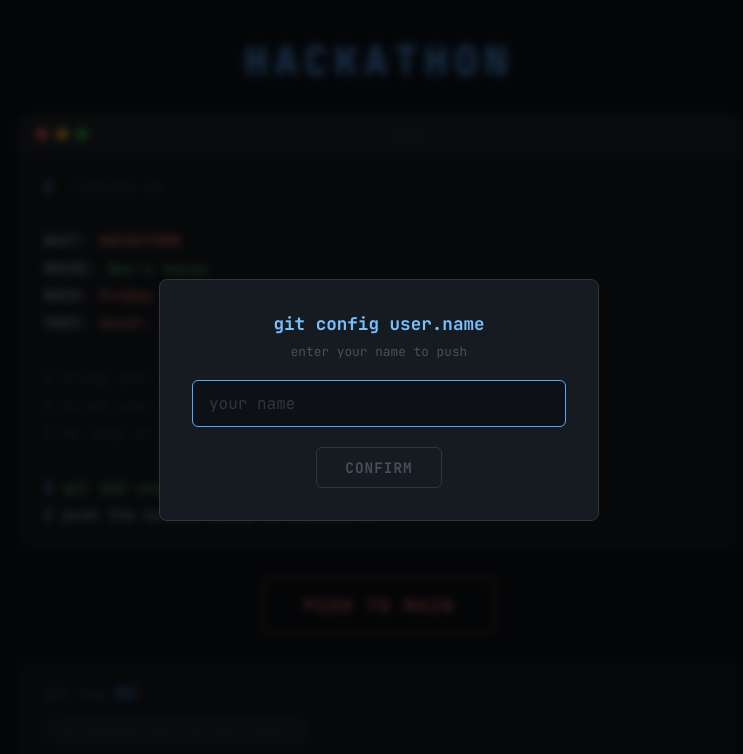
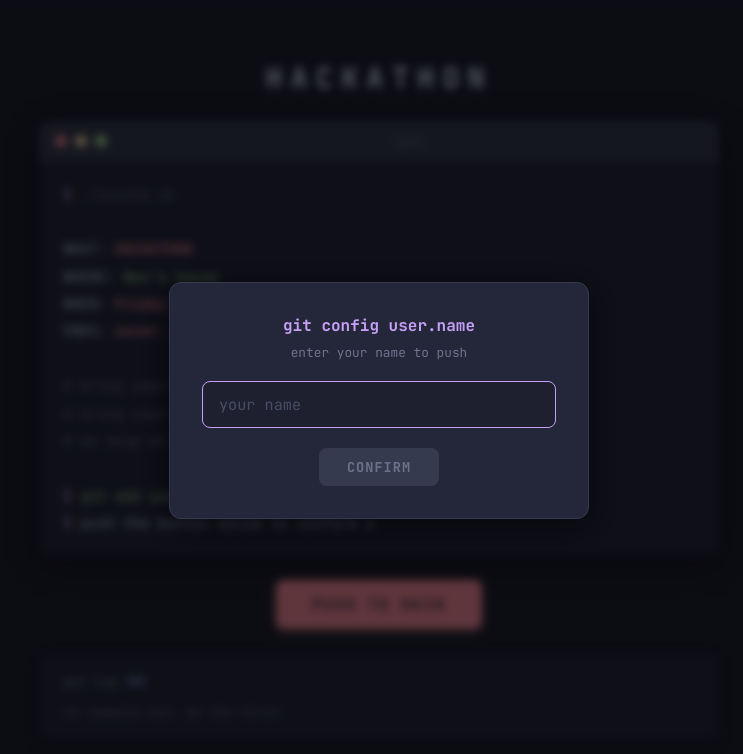
Before and after one commit to justvibes99/hackathon-invite, a website: page public/index.html in a window 1280 px wide. Both pictures are taken after a click on the button "PUSH TO MAIN". Shown: the whole page, without its empty margins (261-1004 px from the left). Drawn offline with Linux system fonts and the light colour scheme; no server answers.

Commit message:
restyle to catppuccin macchiato / ghostty look
Co-Authored-By: Claude Opus 4.5 <noreply@anthropic.com>

```diff
--- a/public/index.html
+++ b/public/index.html
@@ -10,7 +10,7 @@
     * { margin: 0; padding: 0; box-sizing: border-box; }
 
     body {
-      background: #0d1117;
+      background: #1e2030;
       min-height: 100vh;
       display: flex;
       flex-direction: column;
@@ -18,37 +18,34 @@
       justify-content: center;
       font-family: 'JetBrains Mono', monospace;
       padding: 24px;
-      gap: 28px;
-      color: #c9d1d9;
+      gap: 24px;
+      color: #cad3f5;
     }
 
     h1 {
-      font-family: 'JetBrains Mono', monospace;
-      font-size: 2.5rem;
+      font-size: 1.8rem;
       font-weight: 700;
+      letter-spacing: 8px;
+      color: #cad3f5;
+      text-align: center;
       text-transform: uppercase;
-      letter-spacing: 6px;
-      color: #58a6ff;
-      text-align: center;
-      text-shadow: 0 0 20px rgba(88, 166, 255, 0.3);
     }
 
     .terminal {
       width: 100%;
-      max-width: 720px;
-      background: #161b22;
-      border: 1px solid #30363d;
-      border-radius: 8px;
+      max-width: 680px;
+      background: #24273a;
+      border-radius: 12px;
       overflow: hidden;
+      box-shadow: 0 8px 32px rgba(0, 0, 0, 0.4);
     }
 
     .terminal-bar {
-      background: #21262d;
-      padding: 10px 16px;
+      background: #363a4f;
+      padding: 12px 16px;
       display: flex;
       align-items: center;
       gap: 8px;
-      border-bottom: 1px solid #30363d;
     }
 
     .terminal-dot {
@@ -56,14 +53,13 @@
       height: 12px;
       border-radius: 50%;
     }
-    .terminal-dot.red { background: #ff5f56; }
-    .terminal-dot.yellow { background: #ffbd2e; }
-    .terminal-dot.green { background: #27c93f; }
+    .terminal-dot.red { background: #ed8796; }
+    .terminal-dot.yellow { background: #eed49f; }
+    .terminal-dot.green { background: #a6da95; }
 
     .terminal-title {
-      color: #484f58;
+      color: #6e738d;
       font-size: 0.75rem;
-      letter-spacing: 1px;
       margin-left: auto;
       margin-right: auto;
     }
@@ -71,22 +67,22 @@
     .terminal-body {
       padding: 20px 24px;
       min-height: 300px;
-      color: #7ee787;
-      font-size: 0.95rem;
-      line-height: 1.8;
+      color: #cad3f5;
+      font-size: 0.9rem;
+      line-height: 1.9;
     }
 
-    .terminal-body .prompt { color: #79c0ff; }
-    .terminal-body .comment { color: #484f58; }
-    .terminal-body .highlight { color: #ff7b72; font-weight: 700; }
-    .terminal-body .accent { color: #7ee787; }
-    .terminal-body .white { color: #c9d1d9; }
+    .terminal-body .prompt { color: #c6a0f6; }
+    .terminal-body .comment { color: #6e738d; }
+    .terminal-body .highlight { color: #ed8796; font-weight: 700; }
+    .terminal-body .accent { color: #a6da95; }
+    .terminal-body .white { color: #cad3f5; }
 
     .cursor {
       display: inline-block;
       width: 8px;
-      height: 1.15em;
-      background: #58a6ff;
+      height: 1.1em;
+      background: #cad3f5;
       vertical-align: text-bottom;
       animation: blink 1s step-end infinite;
     }
@@ -99,41 +95,44 @@
     .line.visible { display: block; }
 
     .push-btn {
-      background: transparent;
-      color: #ff7b72;
-      border: 1px solid #ff7b72;
-      border-radius: 6px;
-      padding: 16px 40px;
+      background: #ed8796;
+      color: #24273a;
+      border: none;
+      border-radius: 8px;
+      padding: 14px 36px;
       font-family: 'JetBrains Mono', monospace;
-      font-size: 1.1rem;
+      font-size: 0.95rem;
       font-weight: 700;
       text-transform: uppercase;
       letter-spacing: 2px;
       cursor: pointer;
-      transition: all 0.2s ease;
+      transition: all 0.15s ease;
+      box-shadow: 0 4px 12px rgba(237, 135, 150, 0.25);
     }
 
     .push-btn:hover:not(:disabled) {
-      background: #ff7b72;
-      color: #0d1117;
-      box-shadow: 0 0 20px rgba(255, 123, 114, 0.3);
+      background: #ee99a0;
+      box-shadow: 0 4px 20px rgba(237, 135, 150, 0.4);
+      transform: translateY(-1px);
     }
 
     .push-btn:active:not(:disabled) {
-      transform: scale(0.97);
+      transform: translateY(1px);
+      box-shadow: 0 2px 8px rgba(237, 135, 150, 0.2);
     }
 
     .push-btn:disabled {
-      border-color: #30363d;
-      color: #484f58;
+      background: #363a4f;
+      color: #6e738d;
       cursor: not-allowed;
+      box-shadow: none;
     }
 
     /* Modal overlay */
     .modal-overlay {
       position: fixed;
       inset: 0;
-      background: rgba(0, 0, 0, 0.7);
+      background: rgba(0, 0, 0, 0.6);
       backdrop-filter: blur(4px);
       display: none;
       align-items: center;
@@ -143,106 +142,103 @@
     .modal-overlay.open { display: flex; }
 
     .modal {
-      background: #161b22;
-      border: 1px solid #30363d;
-      border-radius: 8px;
+      background: #24273a;
+      border: 1px solid #363a4f;
+      border-radius: 12px;
       padding: 32px;
       width: 90%;
-      max-width: 440px;
+      max-width: 420px;
       text-align: center;
+      box-shadow: 0 8px 32px rgba(0, 0, 0, 0.5);
     }
 
     .modal h2 {
-      font-family: 'JetBrains Mono', monospace;
-      font-size: 1.1rem;
+      font-size: 1rem;
       font-weight: 700;
-      color: #79c0ff;
+      color: #c6a0f6;
       margin-bottom: 8px;
     }
 
     .modal p {
       font-size: 0.8rem;
-      color: #484f58;
+      color: #6e738d;
       margin-bottom: 20px;
     }
 
     .modal input {
       width: 100%;
-      background: #0d1117;
-      border: 1px solid #30363d;
-      border-radius: 6px;
+      background: #1e2030;
+      border: 1px solid #363a4f;
+      border-radius: 8px;
       padding: 12px 16px;
       font-family: 'JetBrains Mono', monospace;
-      font-size: 1rem;
-      color: #c9d1d9;
+      font-size: 0.95rem;
+      color: #cad3f5;
       outline: none;
       margin-bottom: 20px;
       transition: border-color 0.2s;
     }
     .modal input:focus {
-      border-color: #58a6ff;
+      border-color: #c6a0f6;
     }
     .modal input::placeholder {
-      color: #30363d;
+      color: #494d64;
     }
 
     .modal-btn {
-      background: transparent;
-      color: #7ee787;
-      border: 1px solid #7ee787;
-      border-radius: 6px;
+      background: #a6da95;
+      color: #24273a;
+      border: none;
+      border-radius: 8px;
       padding: 10px 28px;
       font-family: 'JetBrains Mono', monospace;
       font-weight: 700;
-      font-size: 0.9rem;
+      font-size: 0.85rem;
       text-transform: uppercase;
       letter-spacing: 1px;
       cursor: pointer;
-      transition: all 0.2s ease;
+      transition: all 0.15s ease;
     }
     .modal-btn:hover:not(:disabled) {
-      background: #7ee787;
-      color: #0d1117;
+      background: #b7e1a8;
     }
     .modal-btn:disabled {
-      border-color: #30363d;
-      color: #484f58;
+      background: #363a4f;
+      color: #6e738d;
       cursor: not-allowed;
     }
 
     /* Success state */
     .success-msg {
-      font-family: 'JetBrains Mono', monospace;
-      font-size: 1.1rem;
+      font-size: 1rem;
       font-weight: 700;
-      color: #c9d1d9;
+      color: #cad3f5;
       display: none;
       text-align: center;
       line-height: 1.6;
     }
     .success-msg.visible { display: block; }
-    .success-msg .name { color: #7ee787; }
+    .success-msg .name { color: #a6da95; }
 
     /* Git log — committed hackers */
     .git-log {
       width: 100%;
-      max-width: 720px;
-      border: 1px solid #30363d;
-      border-radius: 8px;
-      background: #161b22;
+      max-width: 680px;
+      border-radius: 12px;
+      background: #24273a;
       padding: 20px 24px;
+      box-shadow: 0 4px 16px rgba(0, 0, 0, 0.2);
     }
 
     .git-log h2 {
-      font-family: 'JetBrains Mono', monospace;
-      font-size: 0.9rem;
+      font-size: 0.8rem;
       font-weight: 700;
-      color: #484f58;
+      color: #6e738d;
       margin-bottom: 14px;
     }
 
     .git-log .count {
-      color: #58a6ff;
+      color: #8aadf4;
     }
 
     .git-log ul {
@@ -253,24 +249,25 @@
     }
 
     .git-log li {
-      background: #21262d;
-      border: 1px solid #30363d;
-      border-radius: 16px;
-      padding: 5px 14px;
+      background: #363a4f;
+      border-radius: 6px;
+      padding: 5px 12px;
       font-size: 0.8rem;
-      color: #7ee787;
-      letter-spacing: 0.5px;
+      color: #a6da95;
     }
 
-    .git-log .empty {
-      color: #30363d;
+    .git-log li.empty {
+      background: none;
+      padding: 0;
+      color: #6e738d;
       font-size: 0.8rem;
+      font-style: italic;
     }
 
     @media (max-width: 600px) {
-      h1 { font-size: 1.6rem; letter-spacing: 4px; }
+      h1 { font-size: 1.3rem; letter-spacing: 5px; }
       .terminal-body { font-size: 0.8rem; padding: 16px; min-height: 260px; }
-      .push-btn { font-size: 0.95rem; padding: 14px 28px; }
+      .push-btn { font-size: 0.85rem; padding: 12px 28px; }
     }
   </style>
 </head>
@@ -338,15 +335,12 @@
     const hackerList = document.getElementById('hackerList');
     const hackerCount = document.getElementById('hackerCount');
 
-    // Load existing hackers
     async function loadHackers() {
       try {
         const res = await fetch('/api/hackers');
         const hackers = await res.json();
         renderHackers(hackers);
-      } catch (e) {
-        // API not available yet
-      }
+      } catch (e) {}
     }
 
     function renderHackers(hackers) {
@@ -368,7 +362,6 @@
 
     loadHackers();
 
-    // Type out terminal lines one by one
     let currentLine = 0;
     function showNextLine() {
       if (currentLine < lines.length) {
@@ -382,32 +375,23 @@
     }
     setTimeout(showNextLine, 500);
 
-    // Button opens modal
     pushBtn.addEventListener('click', () => {
       modalOverlay.classList.add('open');
       setTimeout(() => nameInput.focus(), 100);
     });
 
-    // Close modal on overlay click
     modalOverlay.addEventListener('click', (e) => {
-      if (e.target === modalOverlay) {
-        modalOverlay.classList.remove('open');
-      }
+      if (e.target === modalOverlay) modalOverlay.classList.remove('open');
     });
 
-    // Enable confirm when name is entered
     nameInput.addEventListener('input', () => {
       confirmBtn.disabled = nameInput.value.trim() === '';
     });
 
-    // Submit on enter
     nameInput.addEventListener('keydown', (e) => {
-      if (e.key === 'Enter' && nameInput.value.trim()) {
-        confirmBtn.click();
-      }
+      if (e.key === 'Enter' && nameInput.value.trim()) confirmBtn.click();
     });
 
-    // Confirm — persist to DB
     confirmBtn.addEventListener('click', async () => {
       const name = nameInput.value.trim();
       if (!name) return;
@@ -421,27 +405,22 @@
           headers: { 'Content-Type': 'application/json' },
           body: JSON.stringify({ name }),
         });
-      } catch (e) {
-        // If API fails, still show the UI update
-      }
+      } catch (e) {}
 
       modalOverlay.classList.remove('open');
       pushBtn.style.display = 'none';
       confirmedName.textContent = name;
       successMsg.classList.add('visible');
 
-      // Replace last terminal line
       const lastLine = document.getElementById('line12');
       cursor.remove();
       lastLine.innerHTML = `<span class="prompt">$</span> <span class="accent">git push origin main</span>`;
 
-      // Add merge line
       const mergeLine = document.createElement('div');
       mergeLine.className = 'line visible';
       mergeLine.innerHTML = `<span class="highlight">✓ ${escapeHtml(name)} merged successfully</span><span class="cursor"></span>`;
       document.getElementById('terminal').appendChild(mergeLine);
 
-      // Refresh the list
       confirmBtn.textContent = 'Confirm';
       loadHackers();
     });
```
